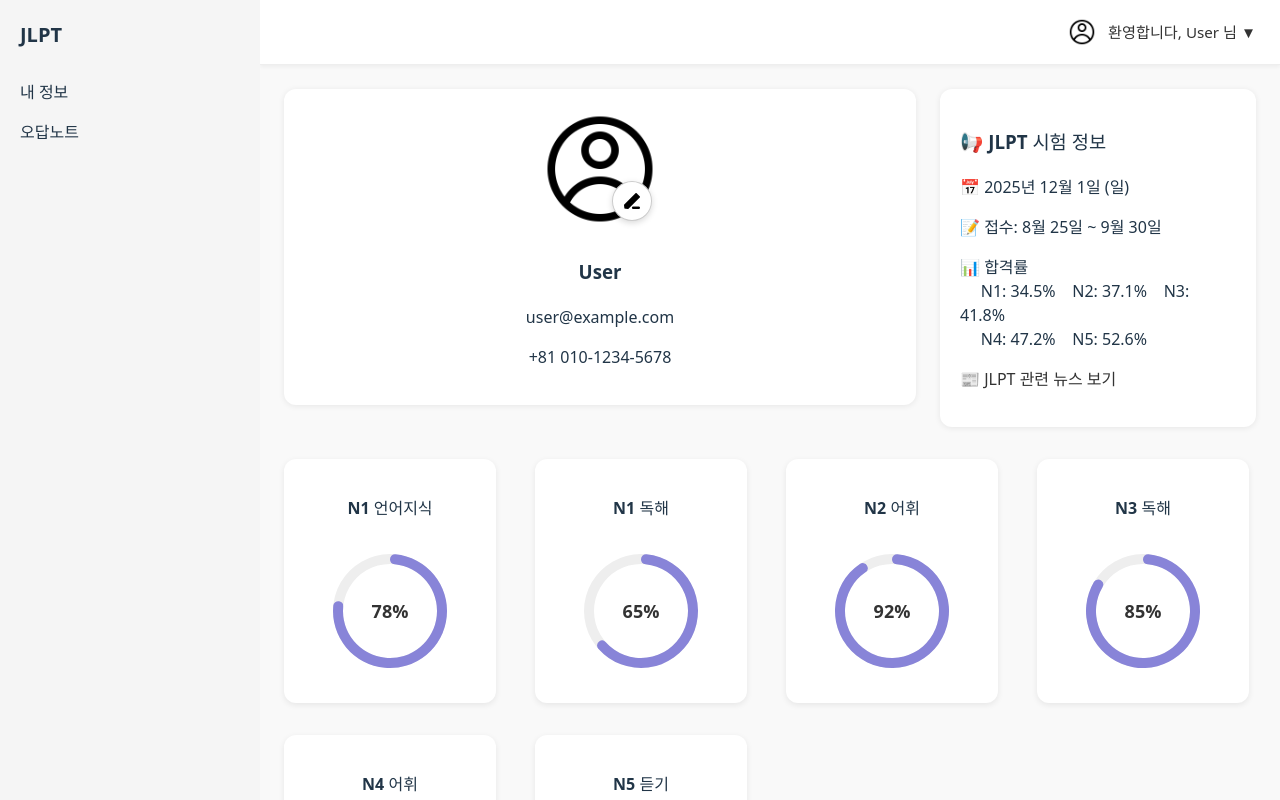
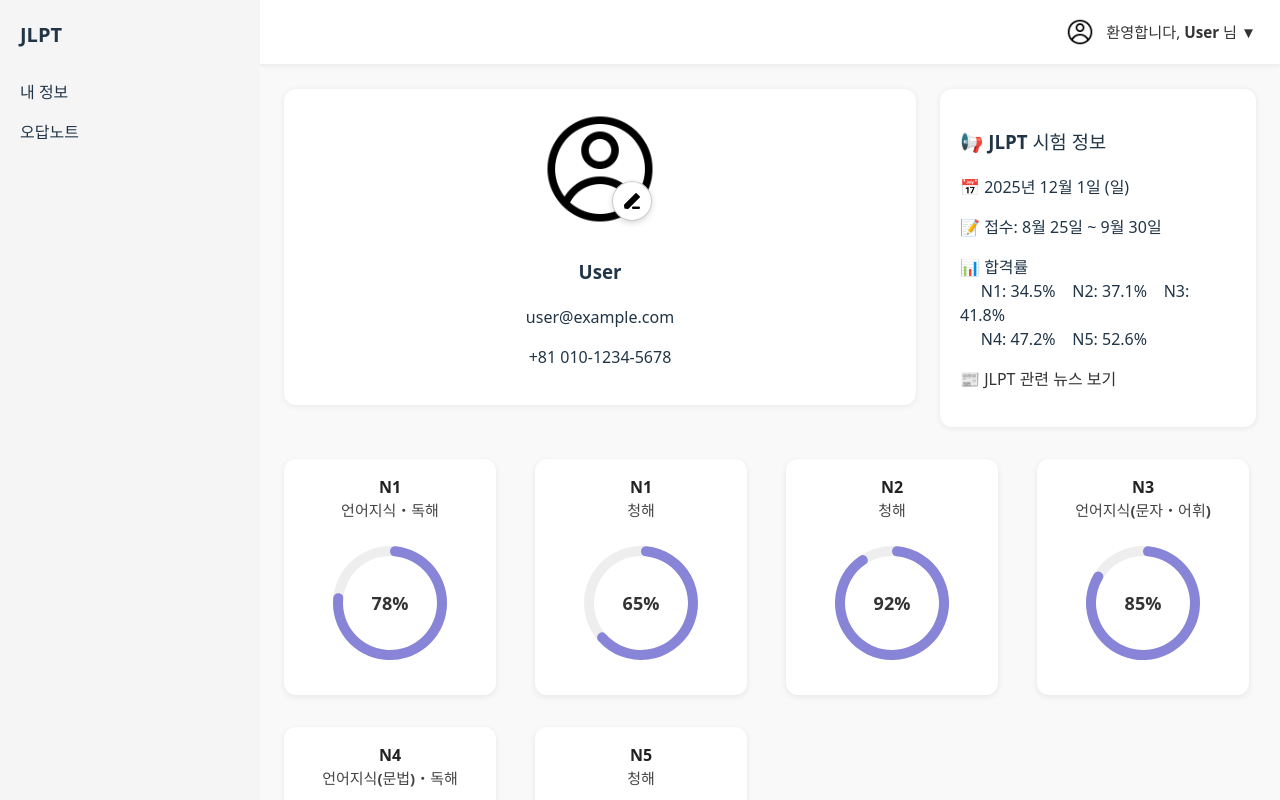
Before and after one commit to sk-prj-genai-question-app/frontend, a React (Vite) app: page / in a window 1280 px wide. Built offline with nearby package versions, Linux system fonts and the light colour scheme.

Commit message:
feature/2 내 정보 및 요약 페이지, 상단 바 구현

```diff
--- a/package.json
+++ b/package.json
@@ -13,6 +13,7 @@
     "react": "^19.1.0",
     "react-dom": "^19.1.0",
     "react-router-dom": "^7.6.3",
+    "react-select": "^5.10.1",
     "recharts": "^3.0.2"
   },
   "devDependencies": {
--- a/src/App.jsx
+++ b/src/App.jsx
@@ -1,11 +1,13 @@
 import React from "react";
 import { BrowserRouter as Router, Routes, Route } from "react-router-dom";
+import WrongNotePage from "./pages/WrongNotePage";
 import MyPage from "./pages/MyPage";
 
 const App = () => {
   return (
     <Router>
       <Routes>
+        {/* <Route path="/" element={<WrongNotePage />} /> */}
         <Route path="/" element={<MyPage />} />
       </Routes>
     </Router>
--- a/src/components/ProgressCard.css
+++ b/src/components/ProgressCard.css
@@ -24,3 +24,22 @@
   font-weight: 600;
   color: #333;
 }
+
+.card-title {
+  text-align: center;
+  margin-bottom: 12px;
+  font-weight: bold;
+}
+
+.card-title .level {
+  font-size: 16px;
+  color: #222;
+}
+
+.card-title .subject {
+  font-size: 15px;
+  color: #444;
+  white-space: nowrap;
+  overflow: hidden;
+  text-overflow: ellipsis;
+}
--- a/src/components/ProgressCard.jsx
+++ b/src/components/ProgressCard.jsx
@@ -6,7 +6,7 @@
 } from "recharts";
 import "./ProgressCard.css";
 
-const ProgressCard = ({ title, value }) => {
+const ProgressCard = ({ level, subject, value }) => {
   const data = [
     {
       name: "진행률",
@@ -17,7 +17,10 @@
 
   return (
     <div className="progress-card">
-      <h4>{title}</h4>
+      <div className="card-title">
+        <div className="level">{level}</div>
+        <div className="subject">{subject}</div>
+      </div>
 
       <div className="chart-container">
         <RadialBarChart
@@ -45,7 +48,6 @@
           />
         </RadialBarChart>
 
-        {/* 👇 원 안에 퍼센트 숫자 넣기 */}
         <div className="center-label">
           {value}%
         </div>
--- a/src/components/TopBar.css
+++ b/src/components/TopBar.css
@@ -1,5 +1,4 @@
 .topbar {
-  /* width: 100%; */
   height: 60px;
   background-color: #fff;
   border-bottom: 1px solid #ddd;
@@ -8,6 +7,9 @@
   justify-content: flex-end;
   align-items: center;
   padding: 0 24px;
+  position: relative;
+  z-index: 100;
+  user-select: none;
 }
 
 .topbar-right {
@@ -16,6 +18,8 @@
   gap: 12px;
   font-size: 0.95rem;
   color: #333;
+  position: relative;
+  cursor: pointer;
 }
 
 .user-icon {
@@ -24,3 +28,49 @@
   border-radius: 50%;
   object-fit: cover;
 }
+
+.menu-icon2 {
+  width: 20px;
+  height: 20px;
+}
+
+.dropdown-menu::before {
+  content: '';
+  position: absolute;
+  top: -6px;
+  right: 18px;
+  border-width: 0 6px 6px 6px;
+  border-style: solid;
+  border-color: transparent transparent white transparent;
+}
+
+.dropdown-menu {
+  position: absolute;
+  top: 120%;
+  right: 0;
+  background-color: white;
+  border: 1px solid #ddd;
+  border-radius: 10px;
+  box-shadow: 0 4px 10px rgba(0, 0, 0, 0.1);
+  padding: 6px 0;
+  /* min-width: 140px; */
+  z-index: 9999;
+  overflow: hidden;
+}
+
+.dropdown-menu button {
+  all: unset;
+  display: flex;
+  align-items: center;
+  gap: 8px;
+  padding: 10px 18px;
+  font-size: 15px;
+  cursor: pointer;
+  width: 100%;
+  border-radius: 6px;
+  transition: background-color 0.2s ease;
+}
+
+.dropdown-menu button:hover {
+  background-color: #f0f0f0;
+}
--- a/src/components/TopBar.jsx
+++ b/src/components/TopBar.jsx
@@ -1,18 +1,38 @@
-import React from "react";
+import React, { useState } from "react";
 import "./TopBar.css";
 
 const TopBar = ({ username }) => {
+  const [showMenu, setShowMenu] = useState(false);
+
+  const toggleDropdown = () => setShowMenu((prev) => !prev);
+
+  const handleLogout = () => {};
+
+  const handleDarkModeToggle = () => {};
+
+  const handleProfileEdit = () => {};
+
   return (
     <div className="topbar">
-      <div className="topbar-right">
-        <img
-          src="/user.png"
-          alt="user"
-          className="user-icon"
-        />
+      <div className="topbar-right" onClick={toggleDropdown}>
+        <img src="/user.png" alt="user" className="user-icon" />
         <span>
-          환영합니다, <strong>{username}</strong>User 님 ▼
+          {/* 환영합니다, <strong>{username}</strong> 님 ▼ */}
+          환영합니다, <strong>User</strong> 님 {showMenu ? "▲" : "▼"}
         </span>
+
+        {showMenu && (
+          <div className="dropdown-menu">
+            <button onClick={handleProfileEdit}>
+              <img src="/edit-user.png" alt="edit" className="menu-icon2" />
+              프로필 수정
+            </button>
+            <button onClick={handleLogout}>
+              <img src="/logout.png" alt="logout" className="menu-icon" />
+              로그아웃
+            </button>
+          </div>
+        )}
       </div>
     </div>
   );
--- a/src/pages/MyPage.jsx
+++ b/src/pages/MyPage.jsx
@@ -24,12 +24,12 @@
         </div>
       </div>
       <div className="progress-grid">
-        <ProgressCard title="N1 언어지식" value={78} />
-        <ProgressCard title="N1 독해" value={65} />
-        <ProgressCard title="N2 어휘" value={92} />
-        <ProgressCard title="N3 독해" value={85} />
-        <ProgressCard title="N4 어휘" value={60} />
-        <ProgressCard title="N5 듣기" value={73} />
+        <ProgressCard level="N1" subject="언어지식・독해" value={78} />
+        <ProgressCard level="N1" subject="청해" value={65} />
+        <ProgressCard level="N2" subject="청해" value={92} />
+        <ProgressCard level="N3" subject="언어지식(문자・어휘)" value={85} />
+        <ProgressCard level="N4" subject="언어지식(문법)・독해" value={60} />
+        <ProgressCard level="N5" subject="청해" value={73} />
       </div>
     </AppLayout>
   );
```
Also changed, not shown: 1 other file (tests, documents, lock files or other folders).
